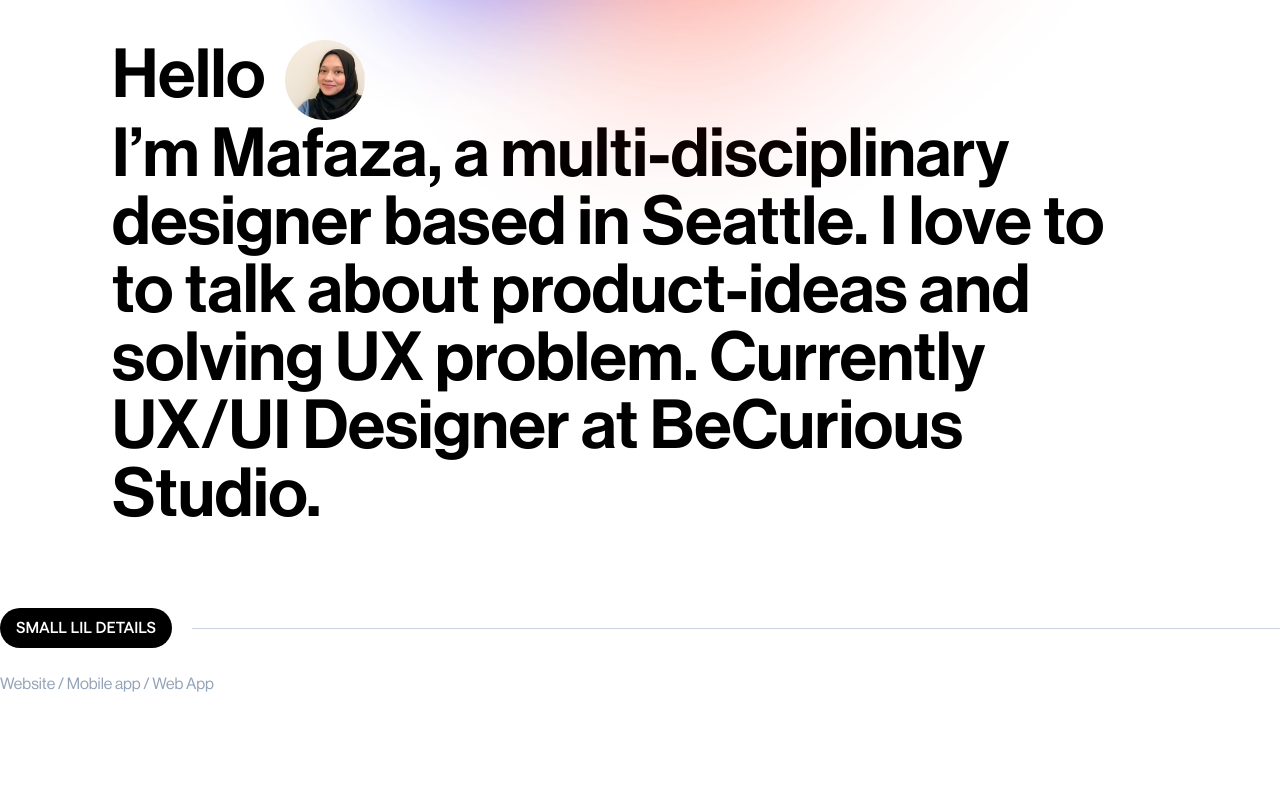
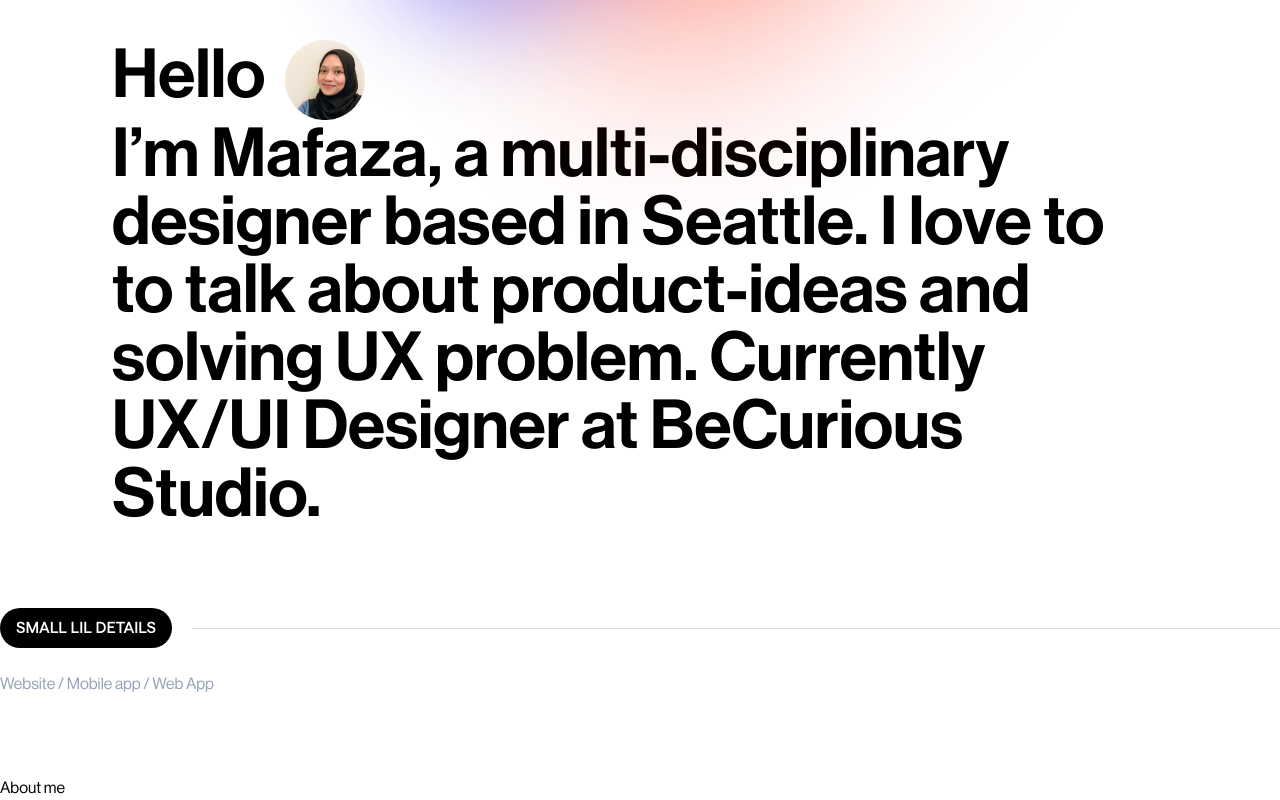
Before and after one commit to mafazaapri/mafazaapri.github.io, a React (Vite) app: page /#/about in a window 1280 px wide. Shown: the part 248-1048 px from the top of the page. Before the commit the page ends 1024 px from the top, so only its background shows below. Built offline with nearby package versions, Linux system fonts and the light colour scheme.

Commit message:
Update AboutPage.jsx

```diff
--- a/src/pages/AboutPage.jsx
+++ b/src/pages/AboutPage.jsx
@@ -36,6 +36,9 @@ export default function AboutPage() {
           </StylishHeaderTitle>
                <p className="text-slate-400 mb-10">Website / Mobile app / Web App</p>
           </section>
+      <div className="grid grid-cols-1 lg:grid-cols-2 gap-12">
+            <p> About me </p>
+            </div>
 
     </>
   );
```
